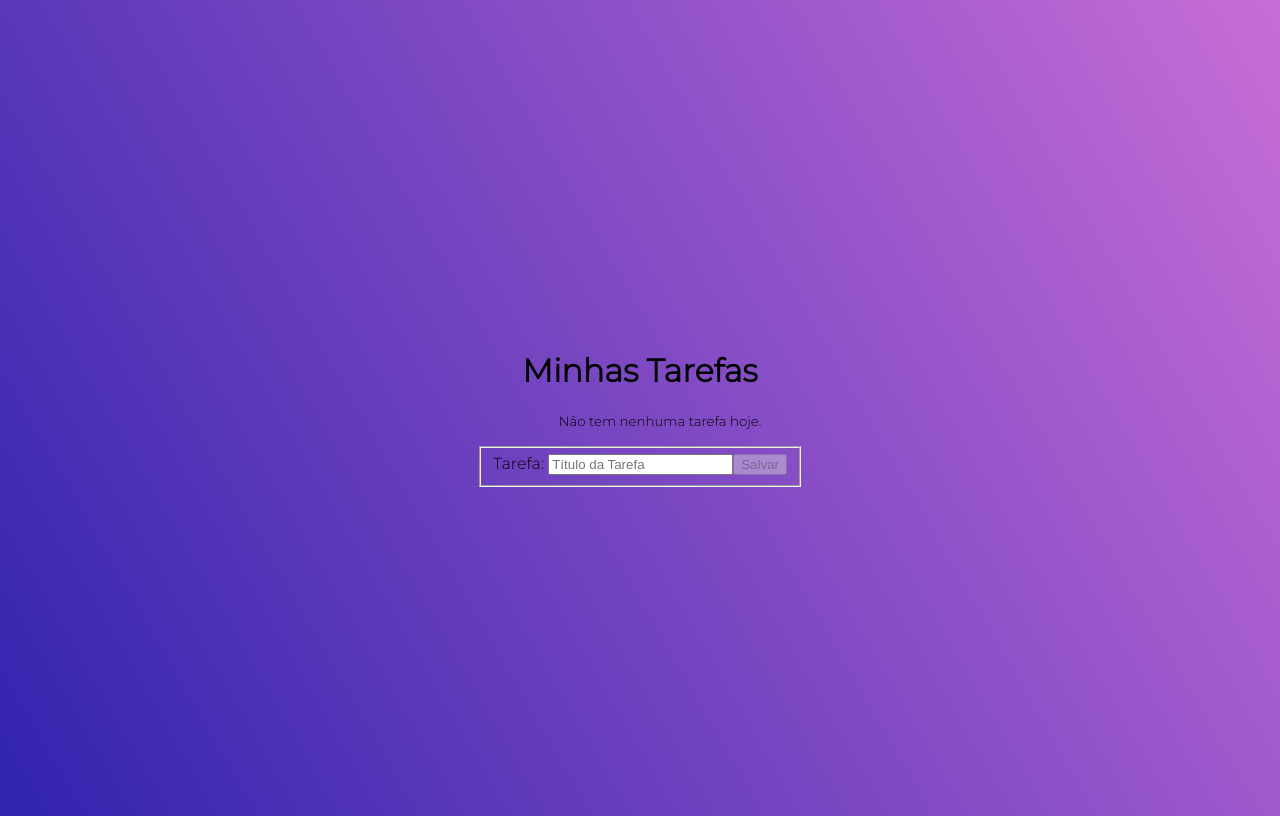
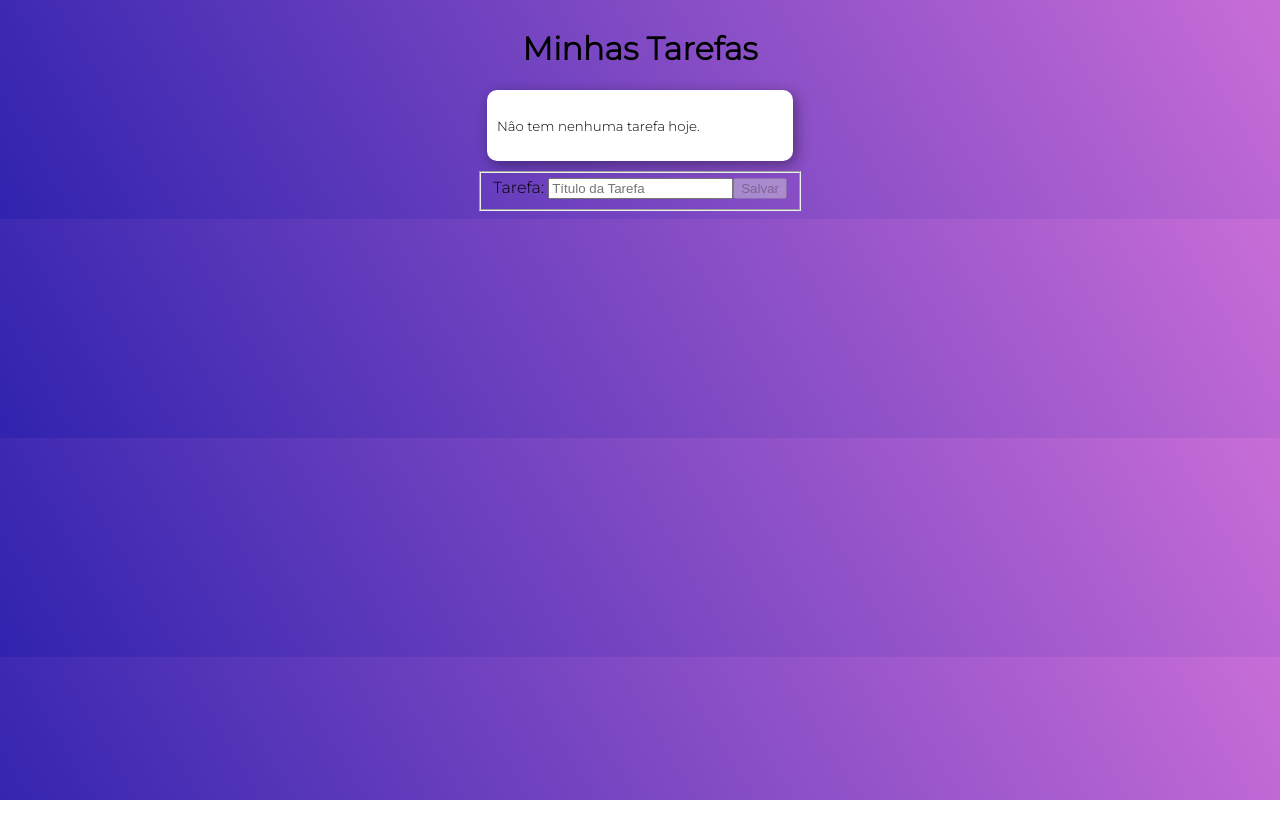
Before and after one commit to pdwebdesign/curso_angular, an Angular app in the folder todo/: page / in a window 1280 px wide. Built offline with nearby package versions, Linux system fonts and the light colour scheme.

Commit message:
Aula 20 Estilizando os ittens concluida

```diff
--- a/todo/src/app/app.component.html
+++ b/todo/src/app/app.component.html
@@ -1,10 +1,12 @@
   <h1>Minhas Tarefas</h1>
   <ul>
     <p *ngIf="todos.length==0"><small>Nâo tem nenhuma tarefa hoje.</small></p>
-    <li *ngFor = "let todo of todos">{{ todo.id }}.{{ todo.title }} -
-    <button *ngIf="!todo.done" (click)="markAsDone(todo)">CONCLUIR</button> -
-    <button *ngIf="todo.done" (click)="markAsUndone(todo)">REFAZER</button> -
-    <button (click)="remove(todo)">REMOVER</button></li>
+    <li *ngFor = "let todo of todos">
+      {{ todo.title }}
+      <button *ngIf="!todo.done" (click)="markAsDone(todo)">CONCLUIR</button>
+      <button *ngIf="todo.done" (click)="markAsUndone(todo)">REFAZER</button>
+      <button (click)="remove(todo)">REMOVER</button>
+    </li>
   </ul>
 
   <form [formGroup]="form"> <!-- [] estamos chamando do TS para o HTML -->
--- a/todo/src/styles.css
+++ b/todo/src/styles.css
@@ -1,6 +1,5 @@
 /* You can add global styles to this file, and also import other style files */
 body {
-    height: 100vh;
     display: flex;
     align-items: center;
     justify-content: center;
@@ -12,3 +11,41 @@ body {
     background: -webkit-linear-gradient(60deg,#3023ae 0%, #c86dd7 100%);
     background: linear-gradient(60deg,#3023ae 0%, #c86dd7 100%);
 }
+
+button {
+    cursor: pointer;
+}
+
+ul {
+    text-align: left;
+    margin: 10px;
+    padding: 10px;
+    list-style: none;
+    background: #fff;
+    border-radius: 10px;
+    -webkit-box-shadow: 3px 4px 14px 0px rgba(0, 0, 0, 0.39);
+    -moz-box-shadow: 3px 4px 14px 0px rgba(0, 0, 0, 0.39);
+    box-shadow: 3px 4px 14px 0px rgba(0, 0, 0, 0.39);
+}
+
+li {
+    padding: 15px;
+    margin: 10px;
+    font-size: 1em;
+    font-style: italic;
+    border-bottom: 2px solid rgba(0, 0, 0, 0.2);
+}
+
+li>button {
+    border: none;
+    background-color: #fff;
+    font-size: 1rem;
+    float: right;
+    opacity: 0.6;
+    transition: opacity 1s;
+}
+
+li>button:hover {
+    opacity: 1;
+    transition: opacity 1s;
+}
```
